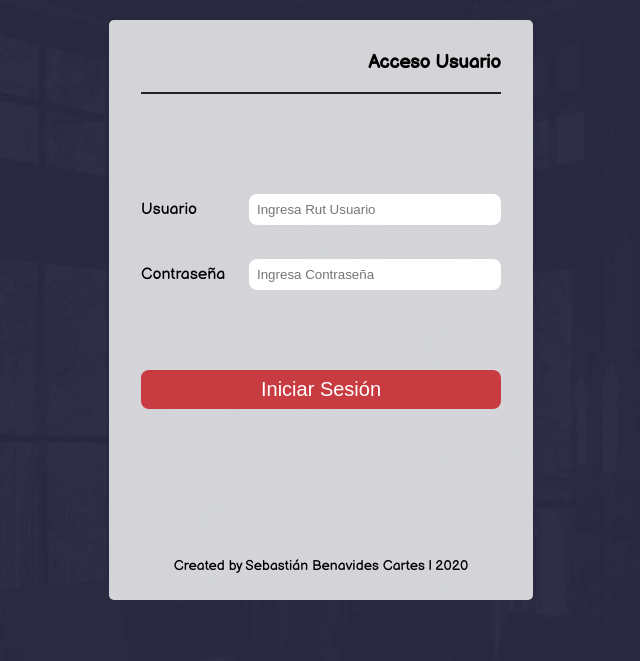
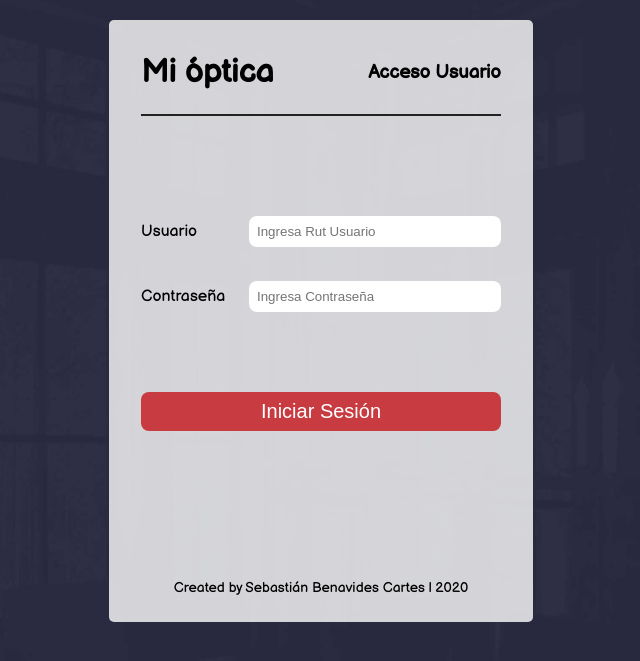
Before and after one commit to wladimeer/MyOptics, a PHP site: page / in a window 1280 px wide. Shown: the top 661 px of the page, without its empty margins (319-959 px from the left). Run offline with PHP 8.4, Linux system fonts and the light colour scheme.

Commit message:
Corrections Finished

```diff
--- a/index.php
+++ b/index.php
@@ -14,8 +14,7 @@
         <div class="contentDrawing contentDrawing-Index">
             <header class="header header-Index">
                 <div class="header__logo">
-                    <!-- <h1>Mi óptica</h1> -->
-                    <img src="image/logo_optics.svg" alt="logo">
+                    <h1>Mi óptica</h1>
                 </div>
 
                 <div class="header__intent">
```
Also changed, not shown: image/logo_optics.svg (deleted).
